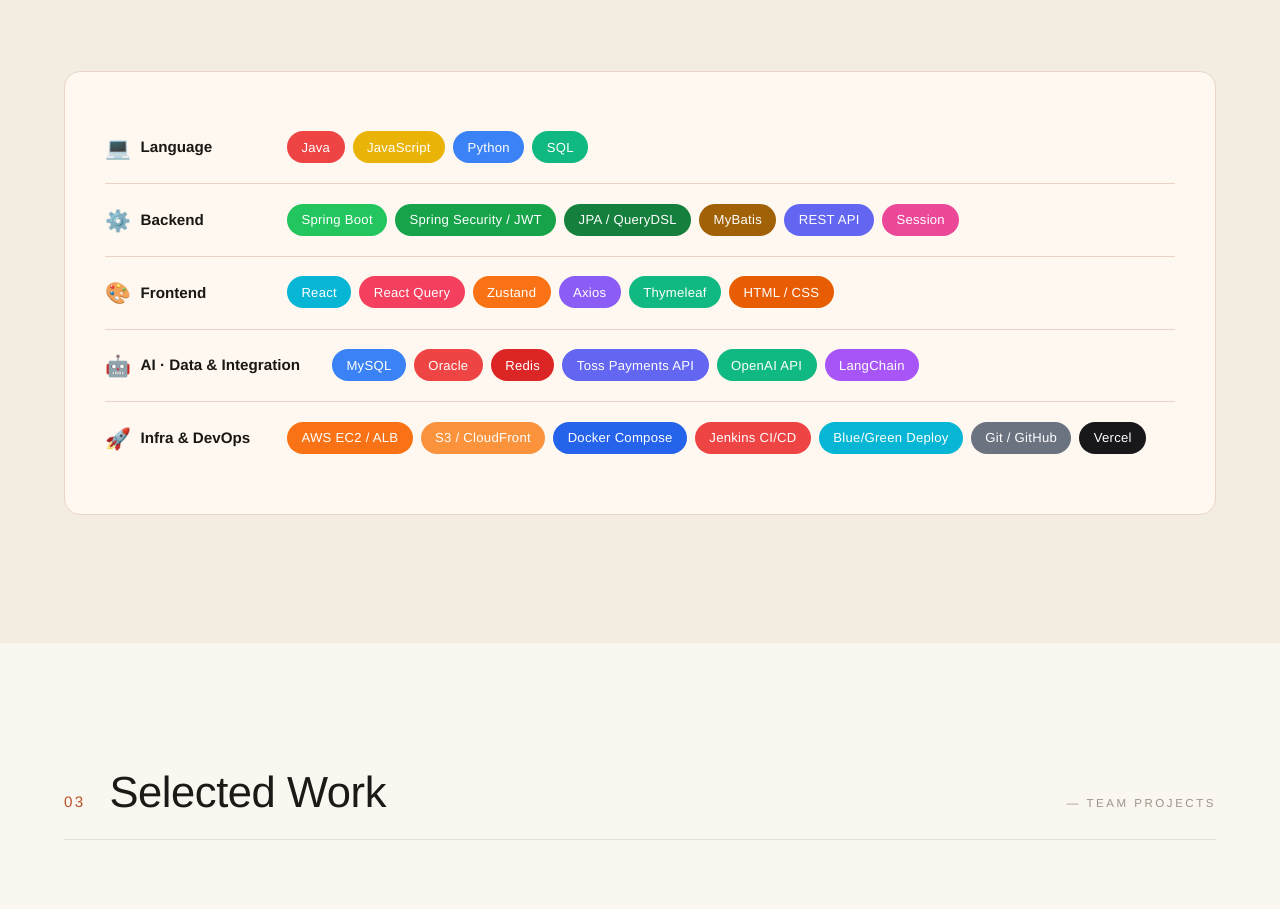
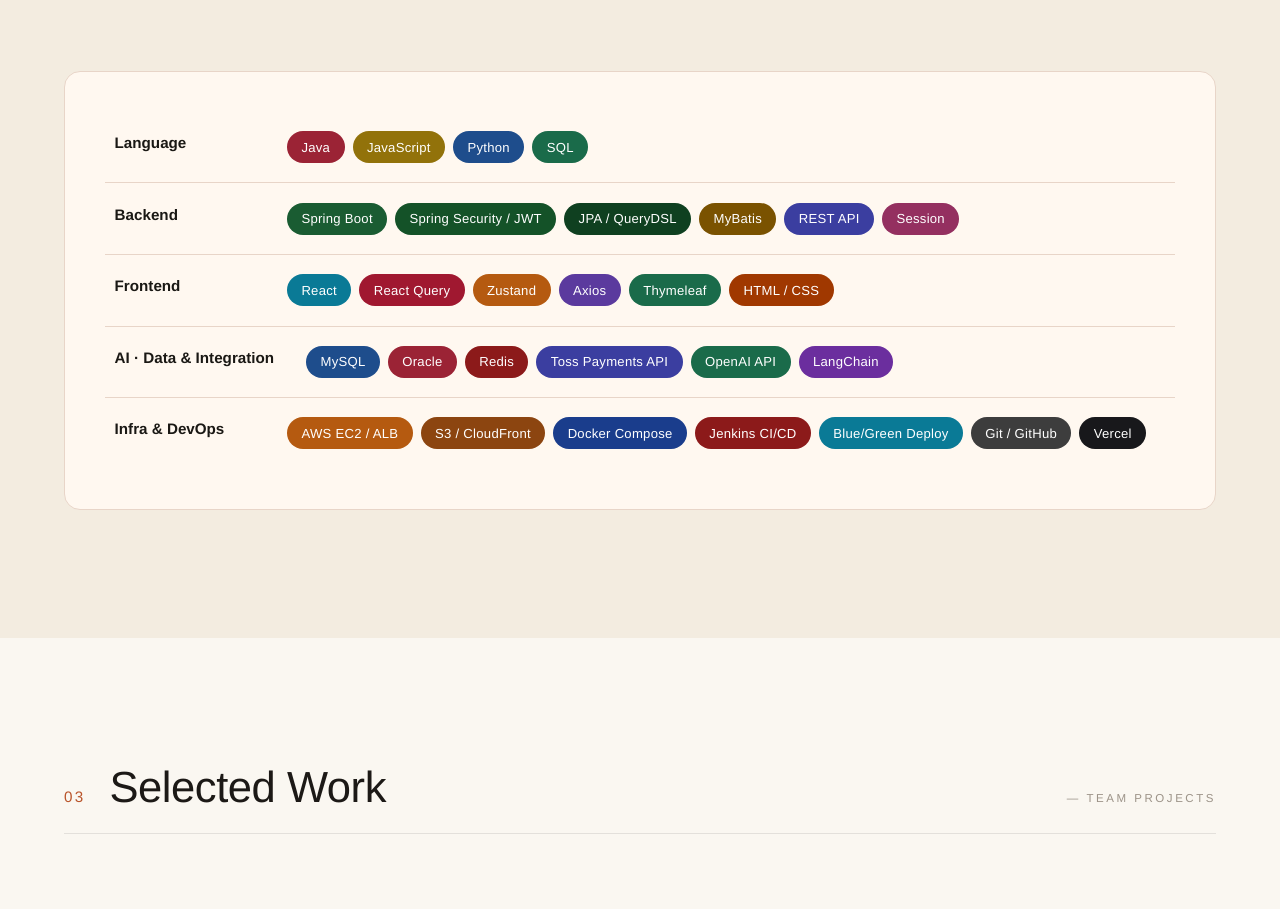
Before and after one commit to KimBoKyung07/portfolio, a React (Vite) app: page / in a window 1280 px wide. Shown: the part 2080-2989 px from the top of the page. Built offline with nearby package versions, Linux system fonts and the light colour scheme; a web font is replaced by a local one.

Commit message:
update: skills items icon,color 수정

```diff
--- a/src/components/Skills.jsx
+++ b/src/components/Skills.jsx
@@ -1,61 +1,56 @@
 export default function Skills() {
   const categories = [
     {
-      icon: '💻',
       name: 'Language',
       items: [
-        { name: 'Java', color: '#ef4444' },
-        { name: 'JavaScript', color: '#eab308' },
-        { name: 'Python', color: '#3b82f6' },
-        { name: 'SQL', color: '#10b981' },
+        { name: 'Java', color: '#9b2335' },
+        { name: 'JavaScript', color: '#92720a' },
+        { name: 'Python', color: '#1e4d8c' },
+        { name: 'SQL', color: '#1a6b4a' },
       ],
     },
     {
-      icon: '⚙️',
       name: 'Backend',
       items: [
-        { name: 'Spring Boot', color: '#22c55e' },
-        { name: 'Spring Security / JWT', color: '#16a34a' },
-        { name: 'JPA / QueryDSL', color: '#15803d' },
-        { name: 'MyBatis', color: '#a16207' },
-        { name: 'REST API', color: '#6366f1' },
-        { name: 'Session', color: '#ec4899' },
+        { name: 'Spring Boot', color: '#1a5c32' },
+        { name: 'Spring Security / JWT', color: '#145228' },
+        { name: 'JPA / QueryDSL', color: '#0f4020' },
+        { name: 'MyBatis', color: '#7a5200' },
+        { name: 'REST API', color: '#3b3ea0' },
+        { name: 'Session', color: '#943060' },
       ],
     },
     {
-      icon: '🎨',
       name: 'Frontend',
       items: [
-        { name: 'React', color: '#06b6d4' },
-        { name: 'React Query', color: '#f43f5e' },
-        { name: 'Zustand', color: '#f97316' },
-        { name: 'Axios', color: '#8b5cf6' },
-        { name: 'Thymeleaf', color: '#10b981' },
-        { name: 'HTML / CSS', color: '#e85d04' },
+        { name: 'React', color: '#0a7a96' },
+        { name: 'React Query', color: '#a01830' },
+        { name: 'Zustand', color: '#b55a10' },
+        { name: 'Axios', color: '#5b3a9e' },
+        { name: 'Thymeleaf', color: '#1a6b4a' },
+        { name: 'HTML / CSS', color: '#a03800' },
       ],
     },
     {
-      icon: '🤖',
       name: 'AI · Data & Integration',
       items: [
-        { name: 'MySQL', color: '#3b82f6' },
-        { name: 'Oracle', color: '#ef4444' },
-        { name: 'Redis', color: '#dc2626' },
-        { name: 'Toss Payments API', color: '#6366f1' },
-        { name: 'OpenAI API', color: '#10b981' },
-        { name: 'LangChain', color: '#a855f7' },
+        { name: 'MySQL', color: '#1e4d8c' },
+        { name: 'Oracle', color: '#9b2335' },
+        { name: 'Redis', color: '#8c1a1a' },
+        { name: 'Toss Payments API', color: '#3b3ea0' },
+        { name: 'OpenAI API', color: '#1a6b4a' },
+        { name: 'LangChain', color: '#6b2e9e' },
       ],
     },
     {
-      icon: '🚀',
       name: 'Infra & DevOps',
       items: [
-        { name: 'AWS EC2 / ALB', color: '#f97316' },
-        { name: 'S3 / CloudFront', color: '#fb923c' },
-        { name: 'Docker Compose', color: '#2563eb' },
-        { name: 'Jenkins CI/CD', color: '#ef4444' },
-        { name: 'Blue/Green Deploy', color: '#06b6d4' },
-        { name: 'Git / GitHub', color: '#6b7280' },
+        { name: 'AWS EC2 / ALB', color: '#b55a10' },
+        { name: 'S3 / CloudFront', color: '#8c4510' },
+        { name: 'Docker Compose', color: '#1a3d8c' },
+        { name: 'Jenkins CI/CD', color: '#8c1a1a' },
+        { name: 'Blue/Green Deploy', color: '#0a7a96' },
+        { name: 'Git / GitHub', color: '#3d3d3d' },
         { name: 'Vercel', color: '#18181b' },
       ],
     },
```
